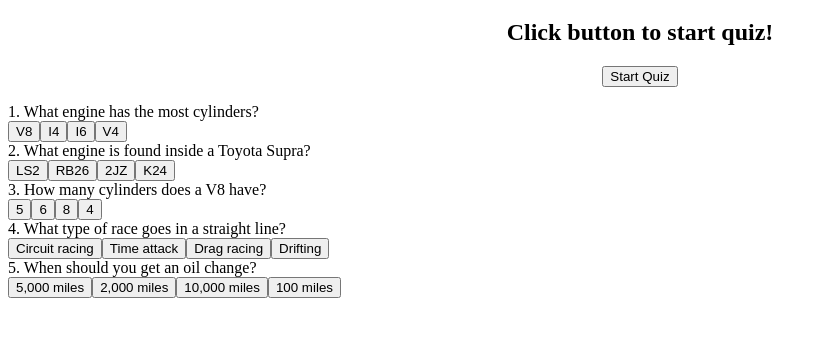
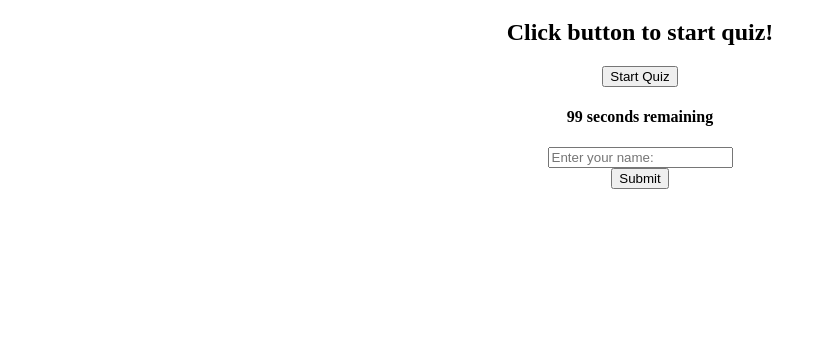
Before and after one commit to jalmo1/Timed-quiz, a plain HTML site: page index.html in a window 1280 px wide. Both pictures are taken after a click on the button "Start Quiz". Shown: the part 61-398 px from the top of the page, without its empty margins (0-827 px from the left). Drawn offline with Linux system fonts and the light colour scheme.

Commit message:
created timer countdown on start button click

```diff
--- a/assets/js/quiz.js
+++ b/assets/js/quiz.js
@@ -1,4 +1,9 @@
-var questions = [
+var startBtn = document.getElementById("startQuiz");
+var score = [];
+var timeEl = document.getElementById("countdown");
+var timeLeft = 100;
+var i = 0;
+var quizQuestions = [
   {
     question: "1. What engine has the most cylinders?",
     choices: ["V8", "I4", "I6", "V4"],
@@ -25,59 +30,60 @@ var questions = [
     correctAnswer: 0,
   },
 ];
-console.log(questions);
+console.log(quizQuestions);
 
-var i = 0;
+startBtn.addEventListener("click", startQuiz);
 
-var startBtn = document.getElementById("startQuiz");
-function output() {
+function startQuiz() {
+  if ((startBtn = "click")) {
+    console.log("start button clicked");
+  }
+  quizTime();
+}
+
+/*function displayQuestions() {
   var body = document.body;
   var bodyEl = document.createElement("div");
-  //for (i; i < questions.length; i++)
-  bodyEl.textContent = questions[i].question;
+  bodyEl.textContent = quizQuestions[i].question;
   body.appendChild(bodyEl);
-  for (var j = 0; j < questions[0].choices.length; j++) {
+  for (var j = 0; j < quizQuestions[0].choices.length; j++) {
     var bodyEl = document.createElement("button");
     bodyEl.setAttribute("class", j);
-    bodyEl.textContent = questions[i].choices[j] + "\n";
+    bodyEl.textContent = quizQuestions[i].choices[j] + "\n";
     body.appendChild(bodyEl);
   }
   i++;
   console.log(
-    questions,
-    questions[2],
-    questions[2].question,
-    questions[2].choices[2]
+    quizQuestions,
+    quizQuestions[2],
+    quizQuestions[2].question,
+    quizQuestions[2].choices[2]
   );
-}
-/*function outputA() {
-  var body = document.body;
-
-  for (var j = 0; j < questions[0].choices.length; j++) {
-    var bodyEl = document.createElement("button");
-    bodyEl.setAttribute("class", j);
-    bodyEl.textContent = questions[i].choices[j] + "\n";
-    body.appendChild(bodyEl);
-  }
-  console.log(
-    questions,
-    questions[2],
-    questions[2].question,
-    questions[2].choices[2]
-  );
-  i++;
 }*/
 
-startBtn.onclick = output;
-//startBtn.onclick = outputA;
+startBtn.onclick = displayQuestions;
 
-for (var k = 0; k < questions.length; k++) output();
-//outputA();
-//output();
-//outputA();
-//output();
-//outputA();
-//output();
-//outputA();
-//o//utput();
-//outputA();
+//create a time to countdown from 100
+function quizTime() {
+  var timeInterval = setInterval(function () {
+    // As long as the `timeLeft` is greater than 1
+    if (timeLeft > 1) {
+      // Set the `textContent` of `timerEl` to show the remaining seconds
+      timeEl.textContent = timeLeft + " seconds remaining";
+      // Decrement `timeLeft` by 1
+      timeLeft--;
+    } else if (timeLeft === 1) {
+      // When `timeLeft` is equal to 1, rename to 'second' instead of 'seconds'
+      timeEl.textContent = timeLeft + " second remaining";
+      timeLeft--;
+    } else {
+      // Once `timeLeft` gets to 0, set `timeEl` to an empty string
+      timeEl.textContent = "";
+      // Use `clearInterval()` to stop the time
+      clearInterval(timeInterval);
+    }
+  }, 1000);
+}
+
+/*function displayQuestions(question) {}
+console.log(displayQuestions);*/
--- a/index.html
+++ b/index.html
@@ -14,9 +14,25 @@
         <h1>Welcome</h1>
         <h2>Click button to start quiz!</h2>
         <button id="startQuiz">Start Quiz</button>
+        <h4 id="countdown"></h4>
       </div>
-      <div id="questions" class="questions"></div>
-      <ul class="choices"></ul>
+      <div id="questions" class="questions">
+        <ul class="choices"></ul>
+      </div>
+
+      <div class="addscore">
+        <h3><span id="score"></span></h3>
+        <input
+          type="text"
+          class="form-control"
+          placeholder="Enter your name:"
+          id="scoreInput"
+          aria-describedby="addon"
+        />
+        <div>
+          <button id="submitscore">Submit</button>
+        </div>
+      </div>
     </main>
     <script src="./assets/js/quiz.js"></script>
   </body>
```
